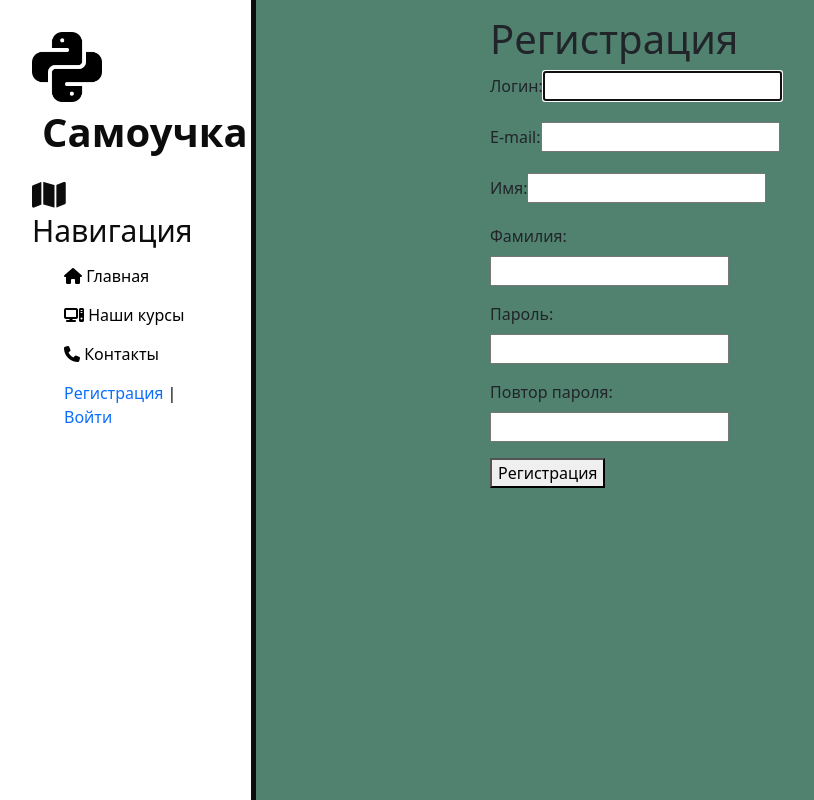
After one commit to EugeneNord/Autodidact, a Django app: page /users/register/ in a window 1280 px wide. The commit adds this page. Shown: the whole page, without its empty margins (0-814 px from the left). Run offline with Django 5.2, Linux system fonts and the light colour scheme.

Commit message:
добавлена регистрация пользователей

```diff
--- a/onlinecourses/autodidact/static/autodidact/css/style.css
+++ b/onlinecourses/autodidact/static/autodidact/css/style.css
@@ -138,3 +138,17 @@ form .btn {
     border: none;
     color: blue;
 }
+
+.register {
+    width: 80%;
+    max-width: 330px;
+    padding: 15px;
+    margin: auto;
+}
+
+.register_done {
+    width: 80%;
+    max-width: 330px;
+    padding: 15px;
+    margin: auto;
+}
--- a/onlinecourses/autodidact/templates/autodidact/layout.html
+++ b/onlinecourses/autodidact/templates/autodidact/layout.html
@@ -26,7 +26,7 @@
     <button type="submit" class="logout-button">Выйти</button>
 </form></li>
             {% else %}
-				<li class="last"><a href="{% url 'users:login' %}" class="my-button">Регистрация</a> | <a href="{% url 'users:login' %}" class="my-button">Войти</a></li>
+				<li class="last"><a href="{% url 'users:register' %}" class="my-button">Регистрация</a> | <a href="{% url 'users:login' %}" class="my-button">Войти</a></li>
             {% endif %}
         </ul>
     </aside>
--- a/onlinecourses/users/forms.py
+++ b/onlinecourses/users/forms.py
@@ -1,6 +1,6 @@
 from django import forms
 from django.contrib.auth import get_user_model
-from django.contrib.auth.forms import AuthenticationForm
+from django.contrib.auth.forms import AuthenticationForm, UserCreationForm
 
 
 class LoginUserForm(AuthenticationForm):
@@ -10,3 +10,24 @@ class LoginUserForm(AuthenticationForm):
     class Meta:
         model = get_user_model()
         fields = ['username', 'password']
+
+
+class RegisterUserForm(UserCreationForm):
+    username = forms.CharField(label='Логин', widget=forms.TextInput(attrs={'class': 'form-input'}))
+    password1 = forms.CharField(label='Пароль', widget=forms.PasswordInput(attrs={'class': 'form-input'}))
+    password2 = forms.CharField(label='Повтор пароля', widget=forms.PasswordInput(attrs={'class': 'form-input'}))
+
+    class Meta:
+        model = get_user_model()
+        fields = ['username', 'email', 'first_name', 'last_name', 'password1', 'password2']
+        labels = {
+            'email': 'E-mail',
+            'first_name': 'Имя',
+            'last_name': 'Фамилия',
+            }
+
+        widgets = {
+            'email': forms.TextInput(attrs={'class': 'form-input'}),
+            'first_name': forms.TextInput(attrs={'class': 'form-input'}),
+            'last_name': forms.TextInput(attrs={'class': 'form-input'}),
+        }
--- /dev/null
+++ b/onlinecourses/users/templates/users/register.html
@@ -0,0 +1,21 @@
+{% extends 'autodidact/layout.html'%}
+
+{% block title %} {{title}} {% endblock %}
+
+{% block content %}
+<div class="register">
+<h1> {{title}} </h1>
+
+<form method="post">
+    {% csrf_token %}
+    <input type="hidden" name="next" value="{{ next }}" />
+    <div class="form-error">{{ form.non_field_errors }}</div>
+    {% for f in form %}
+    <p><label class="form-label" for="{{ f.id_for_label }}">{{f.label}}: </label>{{ f }}</p>
+    <div class="form-error">{{ f.errors }}</div>
+    {% endfor %}
+    <p><button type="submit">Регистрация</button></p>
+</form>
+</div>
+
+{% endblock %}
--- a/onlinecourses/users/urls.py
+++ b/onlinecourses/users/urls.py
@@ -1,10 +1,12 @@
 from django.contrib.auth.views import LogoutView
 from django.urls import path
 from . import views
+
 
 app_name = "users"
 
 urlpatterns = [
     path('login/', views.LoginUser.as_view(), name='login'),
     path('logout/', LogoutView.as_view(next_page='home'), name='logout'),
+    path('register/', views.RegisterUser.as_view(), name='register'),
 ]
--- a/onlinecourses/users/views.py
+++ b/onlinecourses/users/views.py
@@ -1,8 +1,17 @@
 from django.contrib.auth.views import LoginView
-from .forms import LoginUserForm
+from django.urls import reverse_lazy
+from django.views.generic import CreateView
+from .forms import LoginUserForm, RegisterUserForm
 
 
 class LoginUser(LoginView):
     form_class = LoginUserForm
     template_name = 'users/login.html'
     extra_context = {'title': 'Авторизация'}
+
+
+class RegisterUser(CreateView):
+    form_class = RegisterUserForm
+    template_name = 'users/register.html'
+    extra_context = {'title': 'Регистрация'}
+    success_url = reverse_lazy('users:login')
```
Also changed, not shown: onlinecourses/users/templates/users/register_done.html (added, +12 -0 lines), onlinecourses/db.sqlite3.
